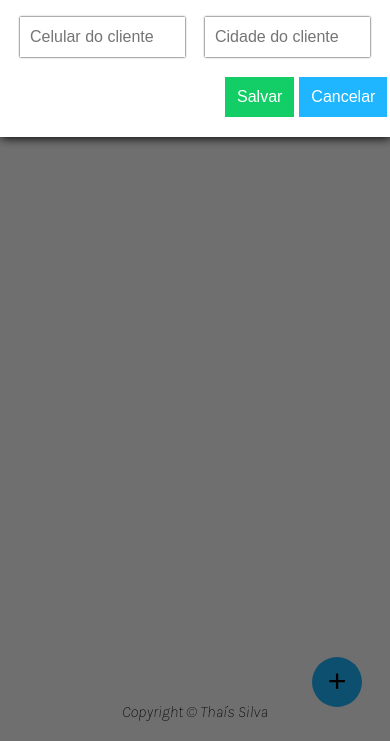
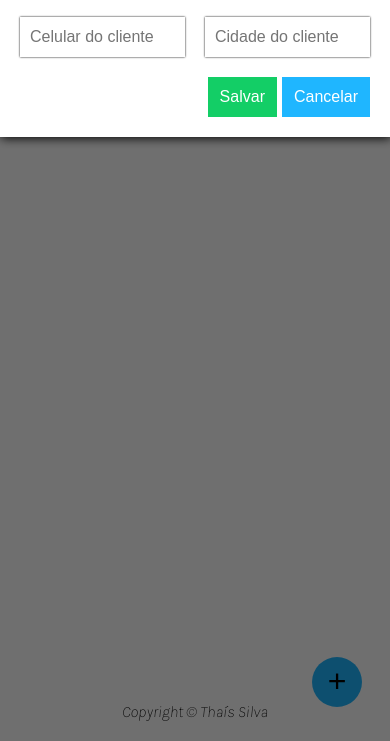
Before and after one commit to thaisdss/Mini-Projects-JS, a plain HTML site: page 008-CRUD/index.html in a window 390 px wide. Both pictures are taken after a click on the button "Cadastrar Cliente". Shown: the part 103-844 px from the top of the page. Drawn offline with Linux system fonts and the light colour scheme.

Commit message:
update modal.css

```diff
--- a/008-CRUD/css/modal.css
+++ b/008-CRUD/css/modal.css
@@ -76,8 +76,10 @@
 .modal-button{
     background-color: inherit;
     text-align: right;
-    padding: 0 20px;
     grid-column: 2;
+    display: flex;
+    gap: 5px;
+    justify-content: flex-end;
 }
 
 @media (max-width:480px){
@@ -95,11 +97,6 @@
     }
 
     .modal-button{
-        display: flex;
-        gap: 5px;
-    }
-
-    .modal-button:nth-child(2){
-        padding-right: 5px;
+        padding: 0;
     }
 }
```
